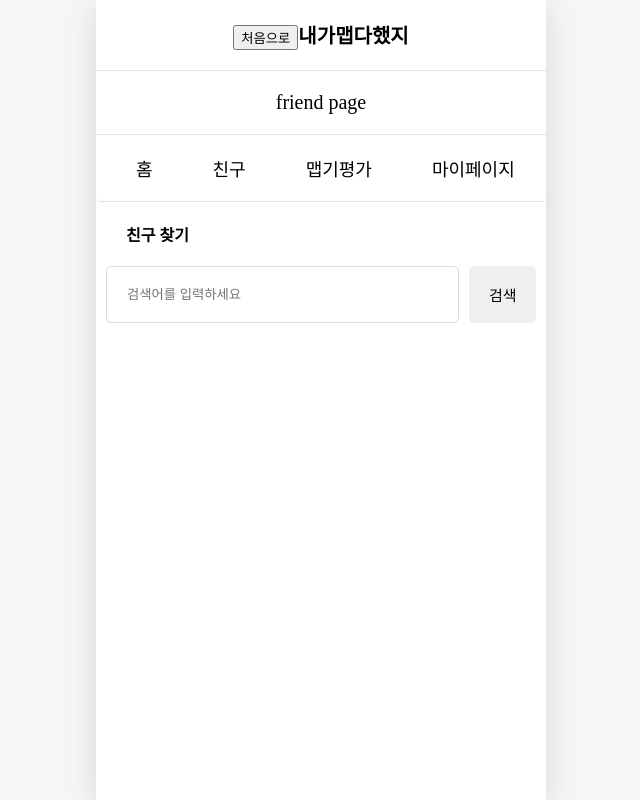
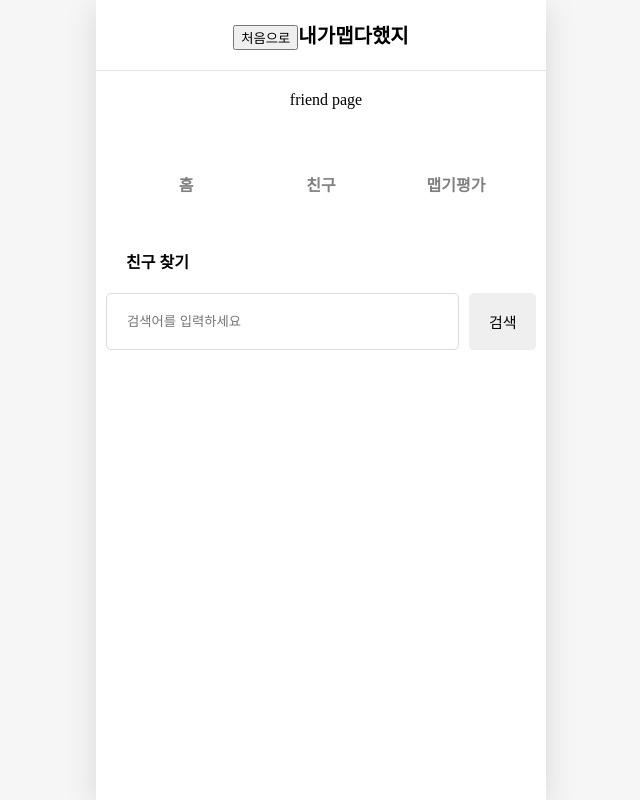
Before and after one commit to Mapdagu/Mapdagu-Front, a React (Create React App) app: page /friend in a window 1280 px wide. Shown: the whole page, without its empty margins (319-959 px from the left). Built offline with nearby package versions, Linux system fonts and the light colour scheme.

Commit message:
Move Mypage icon from navigator to header

```diff
--- a/src/components/Header.css
+++ b/src/components/Header.css
@@ -1,10 +1,8 @@
 .Header {
     padding-top: 20px;
     padding-bottom: 20px;
-
     display: flex;
     align-items: center;
-    border-bottom: 1px solid #e2e2e2;
 }
 
 .Header > div {
@@ -12,15 +10,34 @@
 }
 
 .Header .header_title {
-    width: 50%;
-    font-size: 20px;
+    width: 40%;
+    font-size: 16px;
     justify-content: center;
 }
 .Header .header_left {
-    width: 25%;
+    width: 30%;
     justify-content: start;
+    margin-left: 20px;
 }
 .Header .header_right {
-    width: 25%;
+    width: 30%;
     justify-content: end;
+    margin-right: 10px;
 }
+.Header button {
+    cursor: pointer;
+    font-size: 14px;
+    font-weight: bold;
+    border: none;
+    background-color: white;
+    margin-right: 10px;
+}
+.Header .header_title button {
+    cursor: pointer;
+    font-size: 14px;
+    font-weight: bold;
+    border: none;
+    background-color: white;
+    color: lightgray;
+    margin-right: 10px;
+}
--- a/src/components/Header.js
+++ b/src/components/Header.js
@@ -1,6 +1,27 @@
+import { useNavigate } from "react-router-dom";
 import "./Header.css";
 
-const Header = ({title, leftChild, rightChild}) => {
+const Header = ({type, title, leftChild, rightChild}) => {
+    const navigate = useNavigate();
+
+    const changePage = () => {
+        navigate(`/`);
+      }
+
+    if(type === 1){
+        return (
+            <div className="Header">
+                <div className="header_left">
+                    <button>내가 맵다 했지!</button></div>
+                <div className="header_title">
+                    <button onClick={changePage}>처음으로</button></div>
+                <div className="header_right">
+                    <button>🔍</button>
+                    <button>🙂</button>
+                </div>
+            </div>
+        )
+    } else {
         return (
             <div className="Header">
                 <div className="header_left">{leftChild}</div>
@@ -9,5 +30,6 @@ const Header = ({title, leftChild, rightChild}) => {
             </div>
         )
     }
+}
 
 export default Header;
--- a/src/components/Navigator.css
+++ b/src/components/Navigator.css
@@ -1,44 +1,38 @@
 .Navigator {
-    cursor: pointer;
     border: none;
-    border-radius: 5px;
-    padding-top: 10px;
-    padding-bottom: 10px;
-    padding-left: 20px;
-    padding-right: 20px;
-    font-size: 18px;
-    white-space: nowrap;
-    color: white;
-    border-bottom: 1px solid #e2e2e2;
+    width: 100%;
+    height: 100px;
+    /* padding: 10px; */
+    /* padding-left: 20px;
+    padding-right: 20px; */
+    /* white-space: nowrap; */
+    /* color: white; */
+    /* border-top: 1px solid #e2e2e2; */
+    /* text-align: center; */
+    justify-content: center;
+    /* align-items: center; */
+    display: flex;
+    flex-direction: row;
 }
 
 .Navigator_default  button{
     cursor: pointer;
     border: none;
-    /* border-radius: 5px; */
+    width: 30%;
     padding-top: 10px;
-    padding-bottom: 10px;
-    padding-left: 20px;
-    padding-right: 20px;
-    margin-right: 20px;
-    /* margin-bottom: 20px; */
-    font-size: 18px;
-    white-space: nowrap;
+    font-size: 16px;
+    font-weight: bold;
     background-color: rgb(255, 255, 255);
-    color: black;
+    color: gray;
 }
 
 .Navigator_current  button{
     cursor: pointer;
     border: none;
+    width: 30%;
     padding-top: 10px;
-    padding-bottom: 10px;
-    padding-left: 20px;
-    padding-right: 20px;
-    margin-right: 20px;
-    font-size: 18px;
+    font-size: 16px;
     font-weight: bold;
-    white-space: nowrap;
     background-color: rgb(255, 255, 255);
     color: black;
 }
--- a/src/components/Navigator.js
+++ b/src/components/Navigator.js
@@ -21,7 +21,7 @@ const Navigator = () => {
             <button onClick={goMain}>홈</button>
             <button onClick={goFriend}>친구</button>
             <button onClick={goEval}>맵기평가</button>
-            <button onClick={goMyPage}>마이페이지</button>
+            {/* <button onClick={goMyPage}>마이페이지</button>            */}
         </div>
     )
 }
```
Lines whose indentation alone changed are shown as unchanged.
